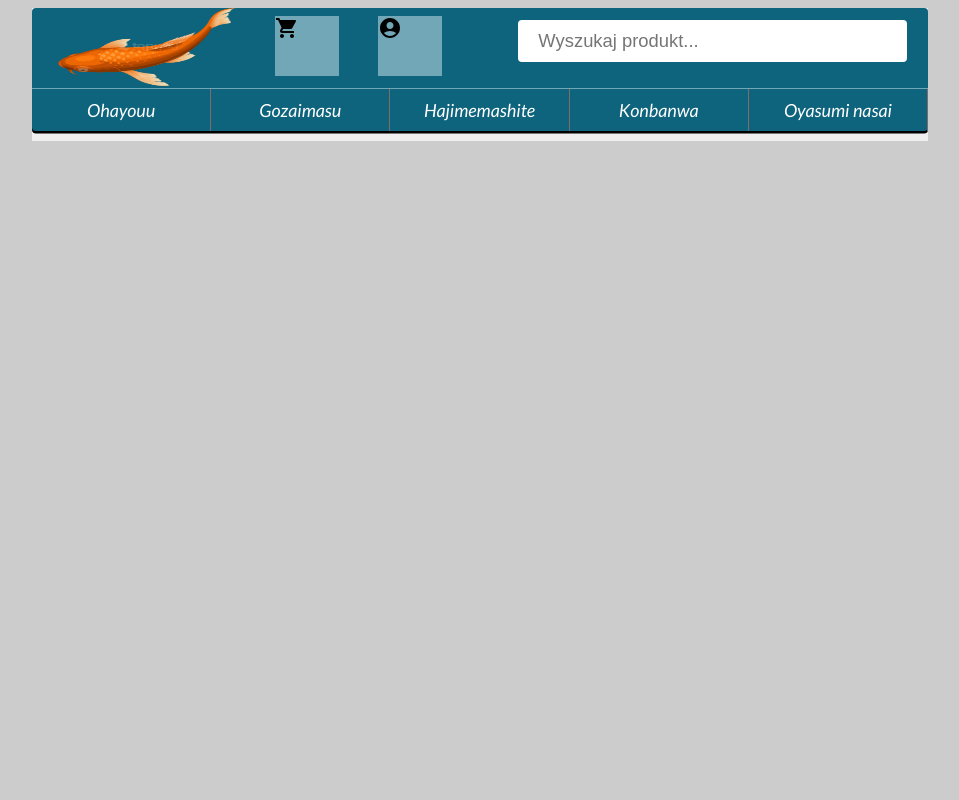
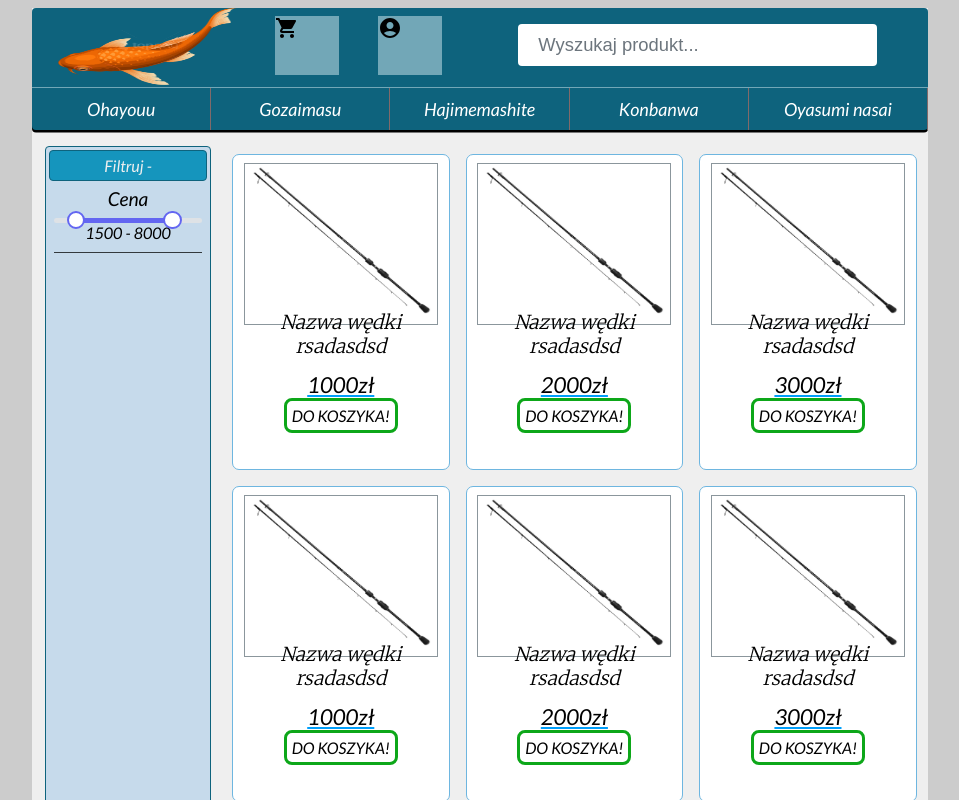
Before and after one commit to Tloku/ZIWG-Projekt, a React (Create React App) app in the folder Frontend/fishing-shop/: page /products/1 in a window 1280 px wide. Shown: the top 800 px of the page, without its empty margins (160-1119 px from the left). Built offline with nearby package versions, Linux system fonts and the light colour scheme.

Commit message:
Started working on products list page

```diff
--- a/Frontend/fishing-shop/package.json
+++ b/Frontend/fishing-shop/package.json
@@ -10,6 +10,8 @@
     "@testing-library/jest-dom": "^5.16.5",
     "@testing-library/react": "^13.4.0",
     "@testing-library/user-event": "^13.5.0",
+    "primeicons": "^6.0.1",
+    "primereact": "^9.2.1",
     "react": "^18.2.0",
     "react-dom": "^18.2.0",
     "react-router-dom": "^6.9.0",
--- a/Frontend/fishing-shop/src/App.js
+++ b/Frontend/fishing-shop/src/App.js
@@ -3,6 +3,7 @@ import { Route, Routes } from "react-router-dom";
 import Navbar from "./components/navbar/Navbar";
 import Product from "./components/product/Product";
 import Searchbar from "./components/searchbar/Searchbar";
+import ProductListPage from "./pages/product-list-page/ProductListPage";
 
 function App() {
   let price = "2137.00zł";
@@ -16,6 +17,10 @@ function App() {
       <div className="page">
         <Routes>
           <Route path="/" element={<Product price={price} />}></Route>
+          <Route
+            path="/products/:category"
+            element={<ProductListPage />}
+          ></Route>
         </Routes>
       </div>
       <div className="footer"></div>
--- a/Frontend/fishing-shop/src/components/button/Button.js
+++ b/Frontend/fishing-shop/src/components/button/Button.js
@@ -10,7 +10,7 @@ const Button = ({ backgroundColor }) => {
         borderRadius: "8px",
       }}
     >
-      Do koszyka!
+      DO KOSZYKA!
     </div>
   );
 };
--- /dev/null
+++ b/Frontend/fishing-shop/src/components/product-filter/ProductFilter.css
@@ -0,0 +1,34 @@
+
+.product-filter-container {
+    display: flex;
+    width: 13vw;
+    height: 100%;
+    background-color: #c6daeb;
+    border: 1px solid #0e637d;
+    border-radius: 4px;
+    flex-direction: column;
+}
+
+.product-filter-label {
+    margin: 3px;
+    padding: 5px;
+    background-color: #1595bd;
+    width: calc(100%-3px);
+    text-align: center;
+    color: #efefef;
+    border: 1px solid #0e637d;
+    border-radius: 4px;
+}
+
+.product-filter-price {
+    margin: 3px auto;
+    width: 90%;
+    text-align: center;
+    padding-bottom: 10px;
+    border-bottom: 1px solid #33393d;
+}
+
+.price-filter {
+    font-size: 1.2em;
+    margin-bottom: 1vh;
+}
--- /dev/null
+++ b/Frontend/fishing-shop/src/components/product-filter/ProductFilter.js
@@ -0,0 +1,31 @@
+import "../product-filter/ProductFilter.css";
+import { Slider } from "primereact/slider";
+import { useState } from "react";
+
+const ProductFilter = ({ category }) => {
+  const handle = (value) => {
+    console.log(value);
+  };
+
+  const [value, setValue] = useState([1500, 8000]);
+
+  return (
+    <div className="product-filter-container">
+      <div className="product-filter-label">Filtruj - {category}</div>
+      <div className="product-filter-price">
+        <div className="price-filter">Cena</div>
+        <Slider
+          value={value}
+          onChange={(e) => setValue(e.value)}
+          range
+          max="10000"
+        />
+        <div className="prices-range">
+          {value[0]} - {value[1]}
+        </div>
+      </div>
+    </div>
+  );
+};
+
+export default ProductFilter;
--- a/Frontend/fishing-shop/src/components/product/product.css
+++ b/Frontend/fishing-shop/src/components/product/product.css
@@ -1,17 +1,17 @@
 
 .container {
     background-color: #ffffff;
-    width: 300px;
-    height: 325px;
+    width: 17vw;
+    height: 39.5vh;
     border-radius: 7px;
     border: 1px solid #6eb6e0;
     box-shadow: 1px;
-    margin: 20px;
+    margin: 1vh;
     transition: all .2s ease-in-out;
 }
 
 .container:hover {
-    box-shadow: 0 0 0 1px #009ffb;
+    box-shadow: 0 0 0 3px #296578;
 }
 
 .content {
@@ -30,7 +30,7 @@
 
 .product-img:hover {
     transform: scale(1.04);
-    border: 2px solid #a4da0f;
+    border: 3px solid #a4da0f;
 }
 
 .productInfo {
--- a/Frontend/fishing-shop/src/components/searchbar/searchbar.css
+++ b/Frontend/fishing-shop/src/components/searchbar/searchbar.css
@@ -28,7 +28,7 @@
     width: 50%;
     height: 100%;
     margin: auto;
-    margin-top: 1.5vh;
+    margin-top: 2dvh;
 }
 
 .searchbar-input input[type=text] {
@@ -50,7 +50,7 @@
 }
 
 
-.xd {
+.searchbar {
     width: 100%;
     height: 100%;
 }
--- /dev/null
+++ b/Frontend/fishing-shop/src/pages/product-list-page/ProductListPage.css
@@ -0,0 +1,20 @@
+
+.product-list-page-container {
+    display: flex;
+    width: 100%;
+}
+
+.product-list-page-list {
+    margin-top: 2vh;
+    margin-left: 2vw;
+    display: flex;
+    flex-wrap: wrap;
+    gap: 0;
+}
+
+.product-list-page-filter {
+    margin-top: 2vh;
+    margin-left: 1vw;
+    width: 12vw;
+    height: calc(100% - 4vh);
+}
--- /dev/null
+++ b/Frontend/fishing-shop/src/pages/product-list-page/ProductListPage.js
@@ -0,0 +1,22 @@
+import "../product-list-page/ProductListPage.css";
+import ProductFilter from "../../components/product-filter/ProductFilter";
+import Product from "../../components/product/Product";
+
+const ProductListPage = ({ category }) => {
+  return (
+    <div className="product-list-page-container">
+      <div className="product-list-page-filter">
+        <ProductFilter />
+      </div>
+      <div className="product-list-page-list">
+        {[1, 2, 3, 1, 2, 3, 3].map((item, index) => {
+          return (
+            <Product price={(item * 1000).toString() + "zł"} key={index} />
+          );
+        })}
+      </div>
+    </div>
+  );
+};
+
+export default ProductListPage;
```
Also changed, not shown: Frontend/fishing-shop/src/index.js (+15 -9 lines), 1 other file (tests, documents, lock files or other folders).
